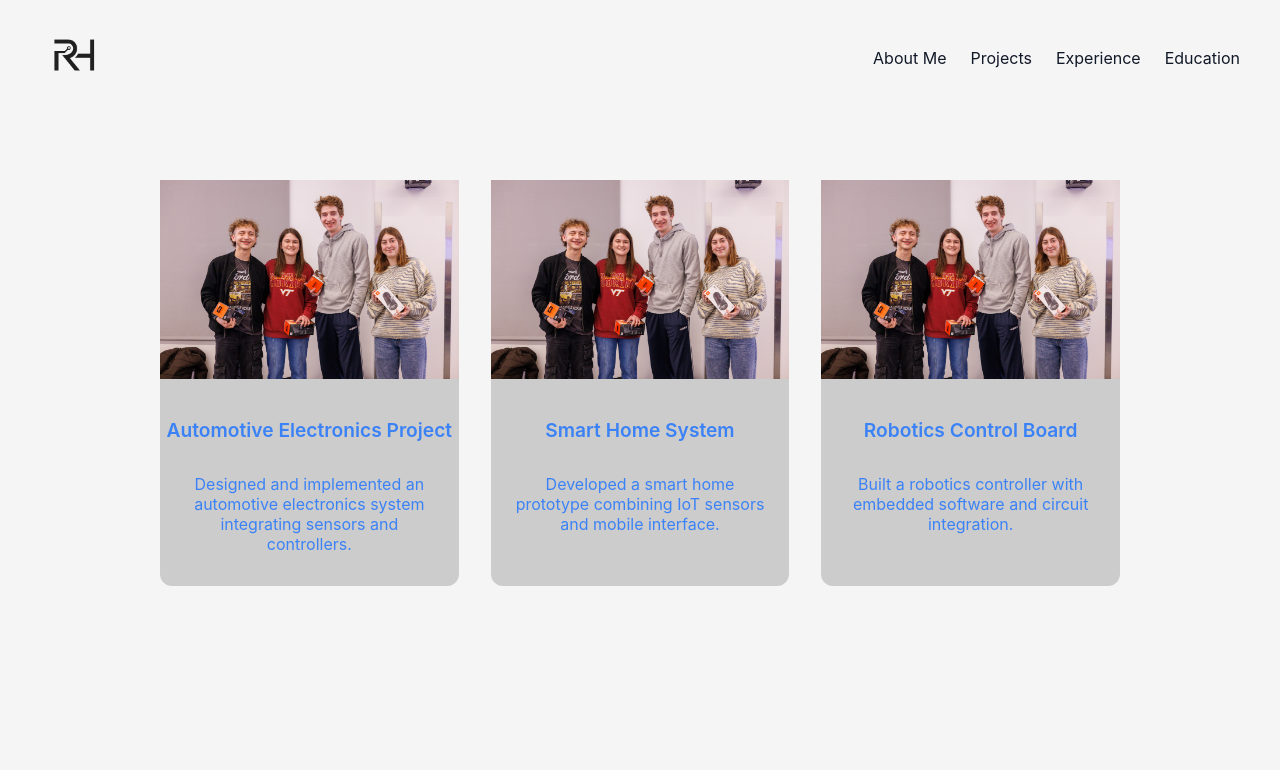
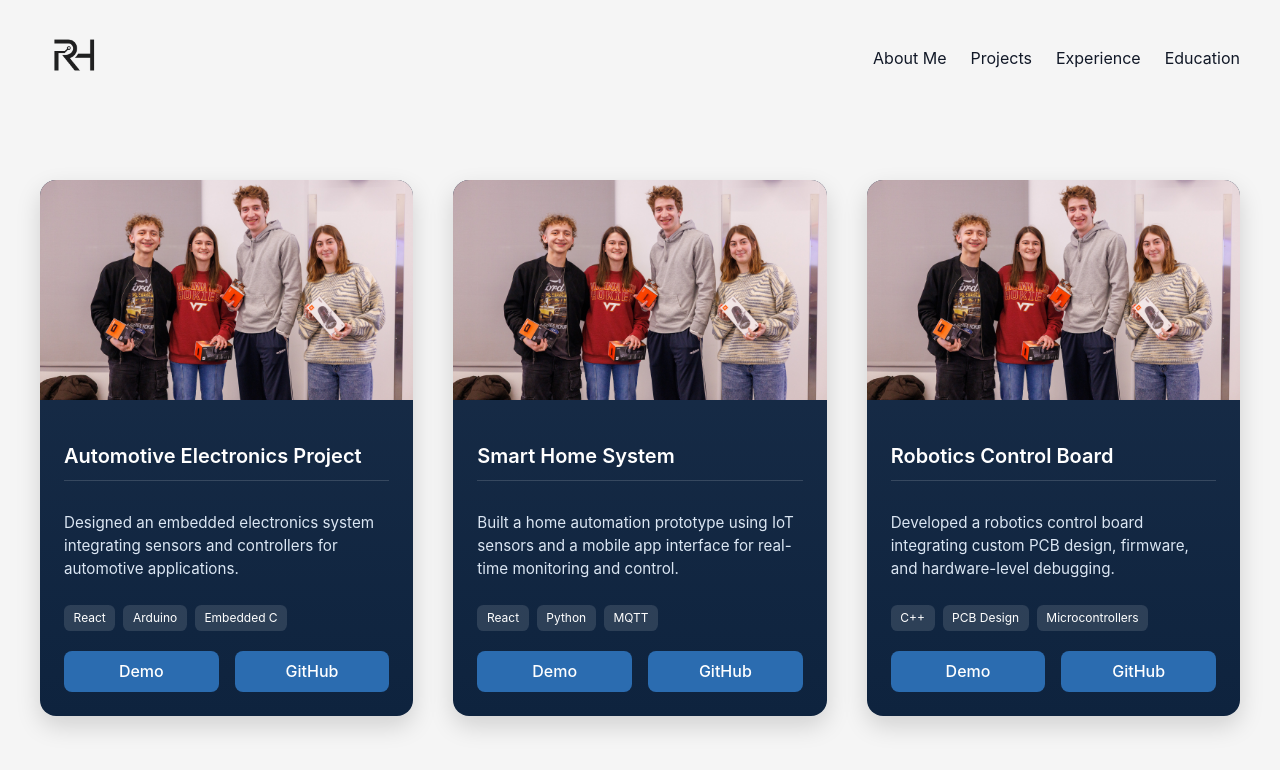
Before and after one commit to rylieh31/Personal-Website, a React (Create React App) app: page /projects in a window 1280 px wide. Shown: the top 770 px of the page. Built offline with nearby package versions, Linux system fonts and the light colour scheme; the HTML template or start-up script is replaced by a standard one.

Commit message:
updated home page and added projects

```diff
--- a/src/pages/home/home.css
+++ b/src/pages/home/home.css
@@ -5,8 +5,7 @@
   min-height: 72vh;
   padding: 0 2rem; /* smaller padding */
   color: var(--color-text);
-
-  max-width: 1100px;
+  max-width: 1150px;
   margin: 0 auto;
   width: 100%;
 }
@@ -14,34 +13,35 @@
 
 
 .home h1 {
-  font-size: 2rem;
+  font-size: 2.5rem;
   font-weight: 600;
   margin: 0;
 
 }
 
 .home p.subtitle {
-  font-size: 1.2rem;
+  font-size: 1.4rem;
   font-weight: 400;
   margin-top: 2rem;
 
 }
 
 .hero-text {
-  max-width: 35rem;
+  max-width: 40rem;
 }
 
 
 .project-button {
   display: inline-block;
-  margin-top: 1.5rem;
-  padding: 0.8rem 2rem;
+  margin-top: 1.2rem;
+  padding: 1rem 2.3rem;
   background-color: var(--color-accent);
   color: #ffffff;
   font-weight: 500;
   border-radius: 8px;
   text-decoration: none;
   transition: background-color 0.3s ease;
+  font-size: 1.1rem;
 }
 
 .project-button:hover {
@@ -58,8 +58,8 @@
   pointer-events: none;
 }
 
-.photo {
-  max-width: 30rem;
+.photohome {
+  max-width: 32rem;
   height: auto;
   object-fit: contain;
 }
--- a/src/pages/home/home.js
+++ b/src/pages/home/home.js
@@ -13,7 +13,7 @@
         <a className="project-button" href="/projects">Explore My Projects</a>
       </div>
 
-      <img src={me} alt="Me" className="photo" />
+      <img src={me} alt="Me" className="photohome" />
     </div>
   );
 };
--- a/src/pages/projects/projects.css
+++ b/src/pages/projects/projects.css
@@ -1,43 +1,100 @@
 .projects {
   display: grid;
-  grid-template-columns: repeat(auto-fit, minmax(280px, 1fr));
-  gap: 2rem;
-  max-width: 100rem;
+  grid-template-columns: repeat(auto-fit, minmax(300px, 1fr));
+  gap: 2.5rem;
+  max-width: 1200px;
   margin: 4rem auto;
-  padding: 0 10rem;
+  padding: 0 2rem;
 }
 
+/* CARD */
 .project-card {
-  background-color: #cccccc;
-  color: var(--color-accent);
-  border-radius: 0.75rem;
-  padding: 0;
-  text-align: center;
-  max-width: 30rem;
-  margin: 0 auto;
-  transition: transform 0.2s ease, box-shadow 0.2s ease;
+  background: linear-gradient(180deg, #1b2f4a 0%, #0e233e 100%);
+  color: white;
+  border-radius: 1rem;
+  overflow: hidden;
+  box-shadow: 0 10px 25px rgba(0, 0, 0, 0.15);
+  transition: transform 0.25s ease, box-shadow 0.25s ease;
+  display: flex;
+  flex-direction: column;
 }
 
 .project-card:hover {
   transform: translateY(-6px);
-  box-shadow: 0 10px 30px rgba(0, 0, 0, 0.12);
+  box-shadow: 0 16px 40px rgba(0, 0, 0, 0.25);
 }
 
+/* IMAGE */
+.photo {
+  width: 100%;
+  height: 220px;
+  object-fit: cover;
+}
 
-.project-card .photo {
-  width: 100%;
-  height: auto;
+/* CONTENT */
+.project-content {
+  padding: 1.5rem;
+  display: flex;
+  flex-direction: column;
+  flex-grow: 1;
+}
+
+/* TITLE */
+.title {
+  font-size: 1.25rem;
+  font-weight: 600;
+  margin-bottom: 0.75rem;
+}
+
+/* DIVIDER */
+.project-divider {
+  height: 1px;
+  background: rgba(255, 255, 255, 0.15);
   margin-bottom: 1rem;
 }
 
-.project-card .title {
-  font-size: 1.2rem;
-  font-weight: 600;
-  margin-bottom: 0.5rem;
+/* SUMMARY */
+.summary {
+  font-size: 0.95rem;
+  line-height: 1.5;
+  color: #dbe6f3;
+  margin-bottom: 1.5rem;
 }
 
-.project-card .summary {
-  font-size: 1rem;
-  font-weight: 400;
-  padding: 1rem;
+/* BUTTONS */
+.project-buttons {
+  display: flex;
+  gap: 1rem;
+  margin-top: auto;
 }
+
+.project-buttons a {
+  flex: 1;
+  text-align: center;
+  padding: 0.65rem 1rem;
+  background: #2b6cb0;
+  border-radius: 0.5rem;
+  color: white;
+  text-decoration: none;
+  font-weight: 500;
+  transition: background 0.2s ease;
+}
+
+.project-buttons a:hover {
+  background: #3b82f6;
+}
+
+/* TAGS */
+.project-tags {
+  display: flex;
+  flex-wrap: wrap;
+  gap: 0.5rem;
+  margin-bottom: 1.25rem;
+}
+
+.project-tags span {
+  background: rgba(255, 255, 255, 0.12);
+  padding: 0.35rem 0.6rem;
+  border-radius: 0.4rem;
+  font-size: 0.75rem;
+}
--- a/src/pages/projects/projects.js
+++ b/src/pages/projects/projects.js
@@ -1,36 +1,99 @@
 // my projects : led car project, nicks led sign, WalTer, SafeTrek, this website
 
-import React from 'react';
-import './projects.css';
-import SafeTrek from '../../images/SafeTrek.JPG';
+import React from "react";
+import "./projects.css";
+import SafeTrek from "../../images/SafeTrek.JPG";
 
 const Projects = () => {
   return (
-    <div className="projects">
+    <section className="projects">
+      {/* PROJECT 1 */}
       <div className="project-card">
-        <img src={SafeTrek} alt="SafeTrek Team" className="photo" />
-        <p className="title">Automotive Electronics Project</p>
-        <p className="summary">
-          Designed and implemented an automotive electronics system integrating sensors and controllers.
-        </p>
+        <img src={SafeTrek} alt="Automotive Electronics" className="photo" />
+
+        <div className="project-content">
+          <h3 className="title">Automotive Electronics Project</h3>
+
+          <div className="project-divider" />
+
+          <p className="summary">
+            Designed an embedded electronics system integrating sensors and
+            controllers for automotive applications.
+          </p>
+
+          <div className="project-tags">
+            <span>React</span>
+            <span>Arduino</span>
+            <span>Embedded C</span>
+          </div>
+
+          <div className="project-buttons">
+            <a href="#" target="_blank" rel="noopener noreferrer">Demo</a>
+            <a href="#" target="_blank" rel="noopener noreferrer">GitHub</a>
+          </div>
+
+
+        </div>
       </div>
 
+      {/* PROJECT 2 */}
       <div className="project-card">
-        <img src={SafeTrek} alt="Project" className="photo" />
-        <p className="title">Smart Home System</p>
-        <p className="summary">
-          Developed a smart home prototype combining IoT sensors and mobile interface.
-        </p>
+        <img src={SafeTrek} alt="Smart Home System" className="photo" />
+
+        <div className="project-content">
+          <h3 className="title">Smart Home System</h3>
+
+          <div className="project-divider" />
+
+          <p className="summary">
+            Built a home automation prototype using IoT sensors and a mobile app
+            interface for real-time monitoring and control.
+          </p>
+
+          <div className="project-tags">
+            <span>React</span>
+            <span>Python</span>
+            <span>MQTT</span>
+          </div>
+
+          <div className="project-buttons">
+            <a href="#">Demo</a>
+            <a href="#">GitHub</a>
+          </div>
+
+
+        </div>
       </div>
 
+      {/* PROJECT 3 */}
       <div className="project-card">
-        <img src={SafeTrek} alt="Project" className="photo" />
-        <p className="title">Robotics Control Board</p>
-        <p className="summary">
-          Built a robotics controller with embedded software and circuit integration.
-        </p>
+        <img src={SafeTrek} alt="Robotics Control Board" className="photo" />
+
+        <div className="project-content">
+          <h3 className="title">Robotics Control Board</h3>
+
+          <div className="project-divider" />
+
+          <p className="summary">
+            Developed a robotics control board integrating custom PCB design,
+            firmware, and hardware-level debugging.
+          </p>
+
+          <div className="project-tags">
+            <span>C++</span>
+            <span>PCB Design</span>
+            <span>Microcontrollers</span>
+          </div>
+
+          <div className="project-buttons">
+            <a href="#">Demo</a>
+            <a href="#">GitHub</a>
+          </div>
+
+
+        </div>
       </div>
-    </div>
+    </section>
   );
 };
 
```
